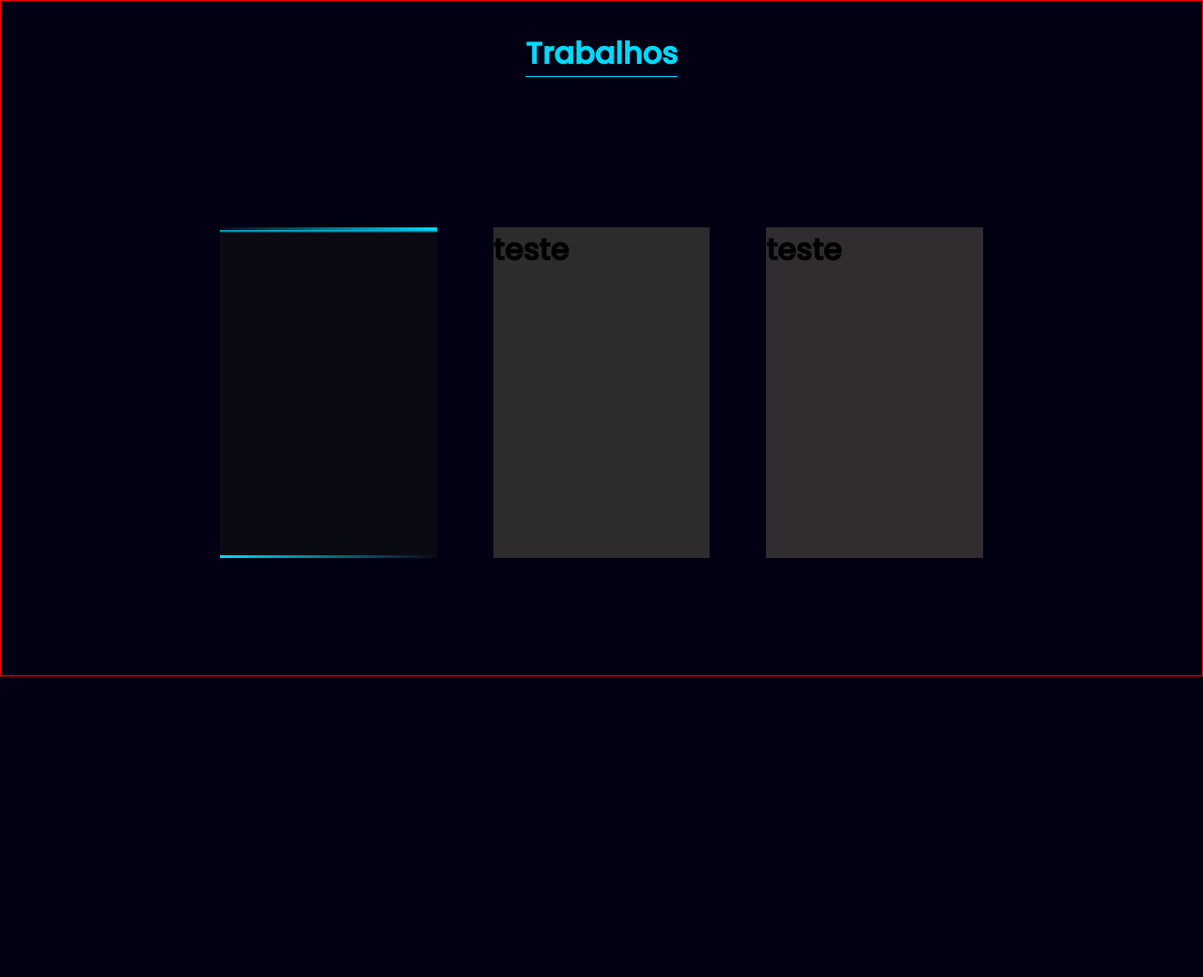
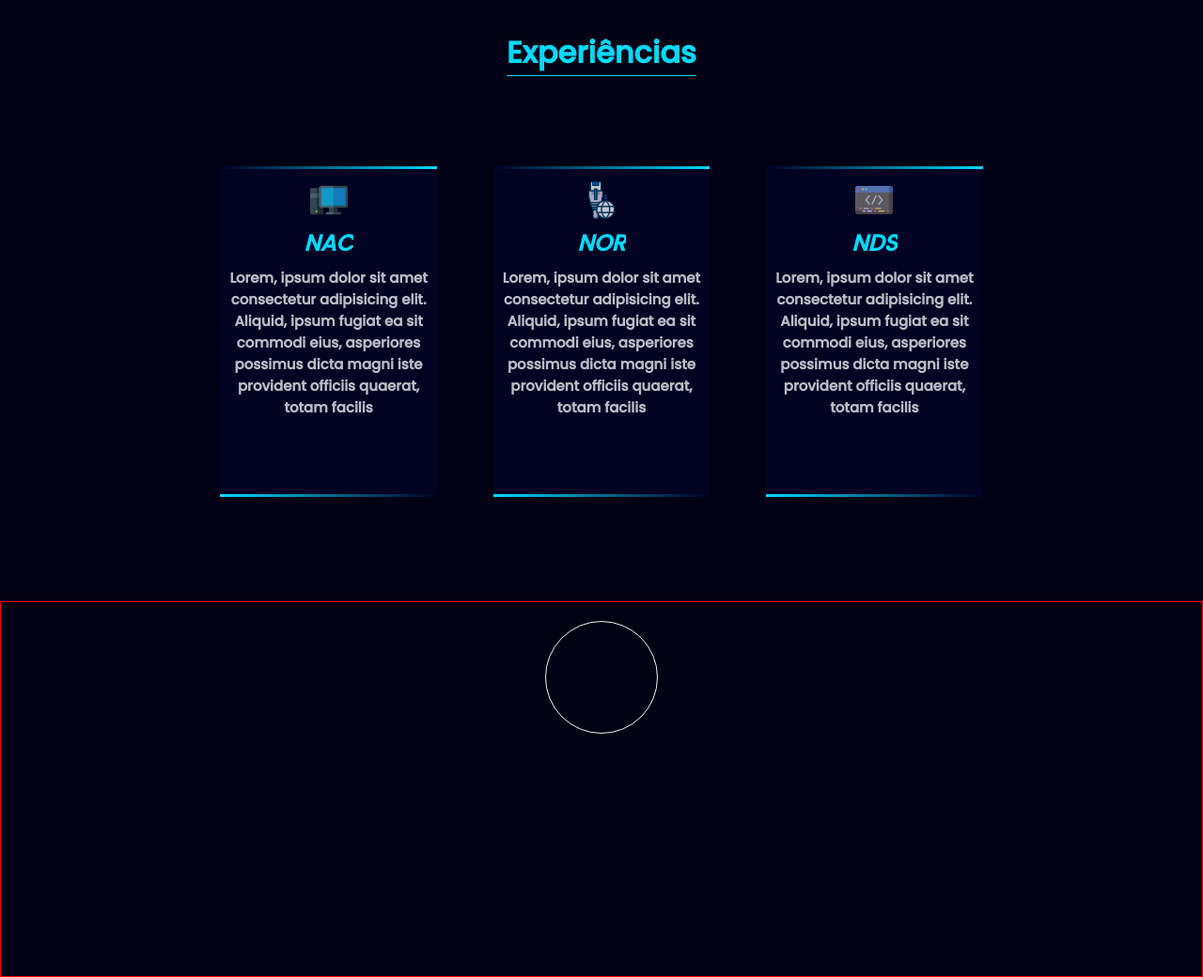
Before and after one commit to G-Silvaa/Portfolio, a plain HTML site: page Portfoliio/index.html in a window 1280 px wide. Shown: the part 1360-2400 px from the top of the page at 94% size. Before the commit the page ends 2080 px from the top, so only its background shows below. Drawn offline with Linux system fonts and the light colour scheme.

Commit message:
Add files via upload

```diff
--- a/Portfoliio/index.css
+++ b/Portfoliio/index.css
@@ -157,9 +157,9 @@ gap: 10px;
 
 
 }
-::-webkit-scrollbar-thumb{
 
-}
+
+/* Segundo container */
 
 .container-two{
     height: 70vh;
@@ -199,6 +199,7 @@ gap: 10px;
     height: 206px;
     border: 1px solid  rgb(0, 217, 255);
     border-radius: 50%;
+    z-index: -1;
 
 
 }
@@ -208,13 +209,15 @@ gap: 10px;
     color: rgb(116, 116, 116);
 }
 
+/* Terceiro container */
+
 .container-three{
-    height: 90vh;
+    height: 80vh;
     width:  100vw;
     display: flex;
     flex-direction: column;
     align-items: center;
-    border: 1px solid red;
+
 
 
 }
@@ -226,19 +229,27 @@ gap: 10px;
 
 }
 
+
 .cards{
     display: flex;
-    margin-top: 20vh;
+    margin-top: 12vh;
     gap: 60px;
+
 }
 
 
 .card-one{
     width: 18vw;
     height: 44vh;
-    background-color: rgba(20, 20, 20, 0.514);
+    background-color: rgb(2, 2, 35);
     display: flex;
     position: relative;
+    overflow: hidden;
+    flex-direction: column;
+    justify-content:start;
+    align-items: center;
+
+
 
 
 }
@@ -251,7 +262,7 @@ gap: 10px;
     height: 3px;
     background:linear-gradient(to right, transparent, rgb(0, 217, 255));
     animation: animar1 2s linear infinite;
-    overflow: hidden;
+
 }
 
 @keyframes animar1{
@@ -306,9 +317,9 @@ transform: translateX(100%);
 .card-one span:last-of-type{
     position: absolute;
     top: 0;
-    right: 0;
-    width: 100%;
-    height: 3px;
+    left: 0;
+    width: 3px;
+    height: 100%;
     background:linear-gradient(to top, transparent, rgb(0, 217, 255));
     animation: animar4 2s linear infinite;
     animation-delay: 1s;
@@ -326,19 +337,251 @@ transform: translateY(100%);
 .card-two{
     width: 18vw;
     height: 44vh;
-    background-color: rgb(46, 43, 46);
+    display: flex;
+    background-color:  rgb(2, 2, 35);
+    position: relative;
+    overflow: hidden;
+    flex-direction: column;
+    justify-content:start;
+    align-items: center;
 
+}
+
+.card-two span:first-of-type{
+    position: absolute;
+    left: 0;
+    top: 0;
+    width: 100%;
+    height: 3px;
+    background:linear-gradient(to right, transparent, rgb(0, 217, 255));
+    animation: animar1 2s linear infinite;
+    overflow: hidden;
+
+}
+
+@keyframes animar1{
+    0%{
+transform: translateX(-100%);
+    }
+    100%{
+        transform: translateX(100%);
+    }
+}
+
+.card-two span:nth-of-type(2){
+    position: absolute;
+    top: 0;
+    right: 0;
+    width: 3px;
+    height: 100%;
+    background:linear-gradient(to bottom, transparent, rgb(0, 217, 255));
+    animation: animar2 2s linear infinite;
+    animation-delay: 1s;
+}
+
+@keyframes animar2{
+    0%{
+transform: translateY(-100%);
+    }
+    100%{
+        transform: translateY(100%);
+    }
+}
+
+.card-two span:nth-of-type(3){
+    position: absolute;
+    bottom: 0;
+    right: 0;
+    width: 100%;
+    height: 3px;
+    background:linear-gradient(to left, transparent, rgb(0, 217, 255));
+    animation: animar3 2s linear infinite;
+}
+
+@keyframes animar3{
+    0%{
+transform: translateX(100%);
+    }
+    100%{
+        transform: translateX(-100%);
+    }
+ }
+
+
+.card-two span:last-of-type{
+    position: absolute;
+    top: 0;
+    left: 0;
+    width: 3px;
+    height: 100%;
+    background:linear-gradient(to top, transparent, rgb(0, 217, 255));
+    animation: animar4 2s linear infinite;
+    animation-delay: 1s;
+}
+
+@keyframes animar4{
+    0%{
+transform: translateY(100%);
+    }
+    100%{
+        transform: translateY(-100%);
+    }
+}
+
+.card-three{
+    width: 18vw;
+    height: 44vh;
+    background-color:  rgb(2, 2, 35);
+    position: relative;
+    display: flex;
+    overflow: hidden;
+    flex-direction: column;
+    justify-content:start;
+    align-items: center;
+
+}
+
+.card-three span:first-of-type{
+    position: absolute;
+    left: 0;
+    top: 0;
+    width: 100%;
+    height: 3px;
+    background:linear-gradient(to right, transparent, rgb(0, 217, 255));
+    animation: animar1 2s linear infinite;
+    overflow: hidden;
+}
+
+@keyframes animar1{
+    0%{
+transform: translateX(-100%);
+    }
+    100%{
+        transform: translateX(100%);
+    }
+}
+
+.card-three span:nth-of-type(2){
+    position: absolute;
+    top: 0;
+    right: 0;
+    width: 3px;
+    height: 100%;
+    background:linear-gradient(to bottom, transparent, rgb(0, 217, 255));
+    animation: animar2 2s linear infinite;
+    animation-delay: 1s;
+}
+
+@keyframes animar2{
+    0%{
+transform: translateY(-100%);
+    }
+    100%{
+        transform: translateY(100%);
+    }
+}
+
+.card-three span:nth-of-type(3){
+    position: absolute;
+    bottom: 0;
+    right: 0;
+    width: 100%;
+    height: 3px;
+    background:linear-gradient(to left, transparent, rgb(0, 217, 255));
+    animation: animar3 2s linear infinite;
+}
+
+@keyframes animar3{
+    0%{
+transform: translateX(100%);
+    }
+    100%{
+        transform: translateX(-100%);
+    }
+ }
+
+
+.card-three span:last-of-type{
+    position: absolute;
+    top: 0;
+    left: 0;
+    width: 3px;
+    height: 100%;
+    background:linear-gradient(to top, transparent, rgb(0, 217, 255));
+    animation: animar4 2s linear infinite;
+    animation-delay: 1s;
+}
+
+@keyframes animar4{
+    0%{
+transform: translateY(100%);
+    }
+    100%{
+        transform: translateY(-100%);
+    }
+}
+
+figure {
+    display: flex;
+    height: 40px;
+    width: 40px;
+    margin-top: 2vh;
 
 
 }
 
+figure img {
+    opacity: 0.8;
+}
 
-.card-three{
-    width: 18vw;
-    height: 44vh;
-    background-color: rgb(48, 44, 48);
+.namecard{
+    color: rgb(0, 217, 255);
+    font-size: 24px;
+    font-style: italic;
+    margin-top: 1vh;
+    display: flex;
+}
 
+.desc-card-three{
+    color: rgba(255, 255, 255, 0.734);
     display: flex;
-
+    text-align: center;
+    font-size: 15px;
+    margin: 8px;
 
 }
+
+/* QUARTO CONTAINER */
+
+.container-four{
+    height: 50vh;
+    width:  100vw;
+    display: flex;
+    flex-direction: column;
+    align-items: center;
+    border: 1px solid red;
+}
+
+.skills{
+    width: 160px;
+    height: 160px;
+    /* background-color: aqua; */
+    position: relative;
+}
+
+.outer{
+    height: 160px;
+    width: 160px;
+    border-radius: 50%;
+    padding: 20px;
+    box-shadow: inset 6px 6px 10px -1 rgba(0, 250, 21, 0.811);
+
+}
+
+.inner {
+    height: 120px;
+    width: 120px;
+    border-radius: 50%;
+    border: 1px solid rgb(240, 240, 240);
+
+}
--- a/Portfoliio/index.html
+++ b/Portfoliio/index.html
@@ -15,7 +15,7 @@
             <ul>
                 <li><a href="#container-card" class="cor">Home</a></li>
                 <li><a href="#container-two"> Sobre mim</a></li>
-                <li><a href="#container-three">Trabalho</a></li>
+                <li><a href="#container-three">Experiências</a></li>
                 <li><a href="#">Skills</a></li>
                 <li><a href="#">Portfólio</a></li>
                 <li><a href="#">Cursos</a></li>
@@ -49,7 +49,7 @@
     </div>
 
     <div class="container-three" id="container-three">
-        <h1 class="titulo-three">Trabalhos</h1>
+        <h1 class="titulo-three"> Experiências</h1>
         <div class="cards">
 
 
@@ -58,24 +58,50 @@
             <span></span>
             <span></span>
             <span></span>
+
+            <figure><img src="./imgs/computador.png" alt=""></figure>
+            <h2 class="namecard">NAC</h2>
+            <h3 class="desc-card-three">Lorem, ipsum dolor sit amet consectetur adipisicing elit. Aliquid, ipsum fugiat ea sit commodi eius, asperiores possimus dicta magni iste provident officiis quaerat, totam facilis </h3>
+
         </div>
 
+        <div class="card-two">
+            <span></span>
+            <span></span>
+            <span></span>
+            <span></span>
 
+            <figure><img src="./imgs/ethernet.png" alt=""></figure>
+            <h2 class="namecard">NOR</h2>
+            <h3 class="desc-card-three">Lorem, ipsum dolor sit amet consectetur adipisicing elit. Aliquid, ipsum fugiat ea sit commodi eius, asperiores possimus dicta magni iste provident officiis quaerat, totam facilis </h3>
 
+        </div>
 
+        <div class="card-three">
+            <span></span>
+            <span></span>
+            <span></span>
+            <span></span>
 
-        <div class="card-two"> <h1>teste</h1></div>
+            <figure><img src="./imgs/programacao.png" alt=""></figure>
+            <h2 class="namecard">NDS</h2>
+            <h3 class="desc-card-three">Lorem, ipsum dolor sit amet consectetur adipisicing elit. Aliquid, ipsum fugiat ea sit commodi eius, asperiores possimus dicta magni iste provident officiis quaerat, totam facilis </h3>
 
-
-
-
-        <div class="card-three"> <h1>teste</h1></div>
+        </div>
 
 
 
     </div>
     </div>
 
+    <div class="container-four">
+        <div class="skills">
+            <div class="outer">
+                <div class="inner"></div>
+            </div>
+        </div>
+    </div>
+
 
     <script src="./index.js"></script>
 </body>
```
Also changed, not shown: Portfoliio/imgs/computador.png (added), Portfoliio/imgs/ethernet.png (added), Portfoliio/imgs/programacao-da-web.png (added), Portfoliio/imgs/programacao.png (added).
